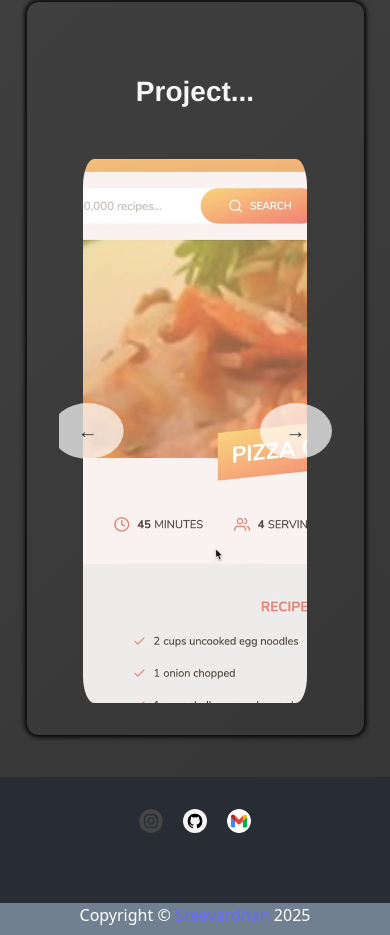
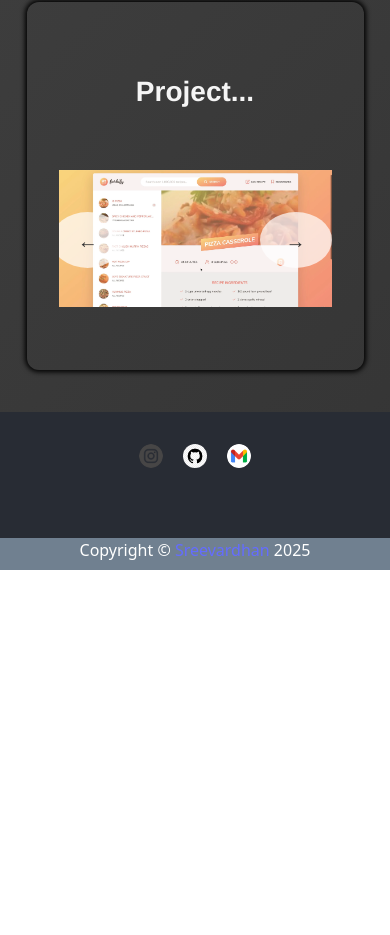
Before and after one commit to Sreevardhan2002-cell/Portfolio, a React (Vite) app: page / in a window 390 px wide. Shown: the part 3358-4293 px from the top of the page. After the commit the page ends 4061 px from the top, so only its background shows below. Built offline with nearby package versions, Linux system fonts and the light colour scheme.

Commit message:
Update in Project in small screen

```diff
--- a/src/CSS/project.css
+++ b/src/CSS/project.css
@@ -83,3 +83,20 @@
     transform: translateX(-50%);
     display: flex;
 }
+
+@media(max-width: 500px){
+    .Project-Slide > img{
+        object-fit:scale-down;
+        width: 100%;
+
+    }
+    .Project-Button{
+        top:15%
+    }
+    .Project-Slide{
+        height: 10rem;
+    }
+    .Project-banner{
+        height:19rem
+    }
+}
```
